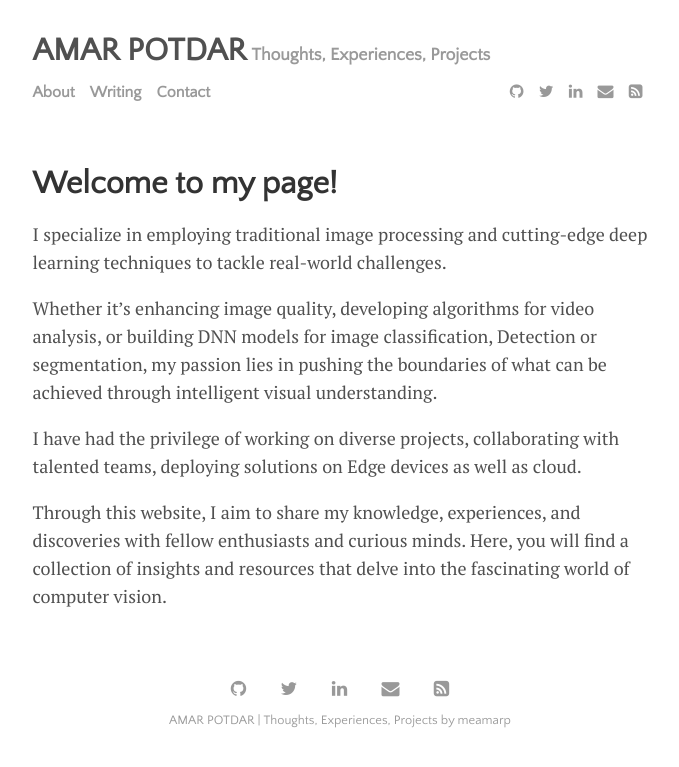
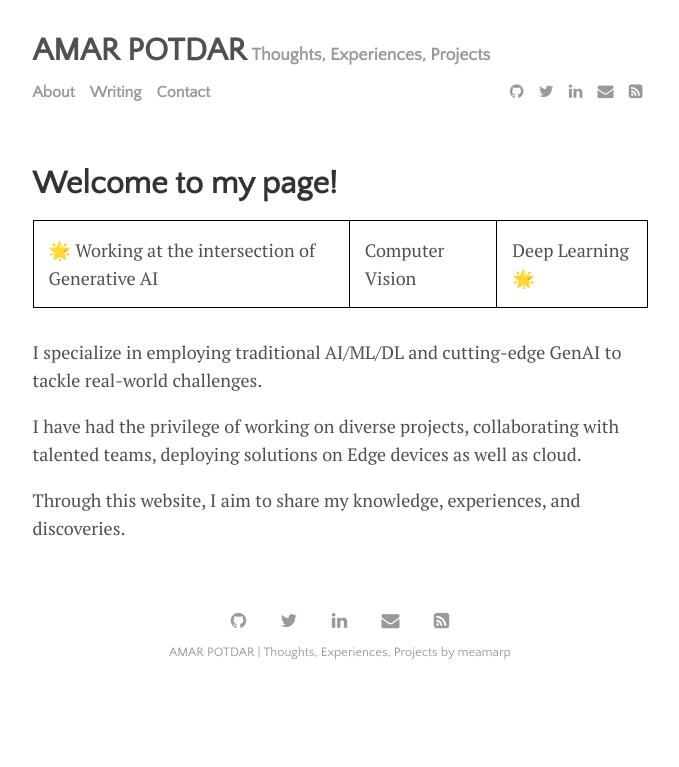
Before and after one commit to MeAmarP/meamarp.github.io, a Jekyll site: the page built from menu/about.md, in a window 1280 px wide. Shown: the top 767 px of the page, without its empty margins (300-979 px from the left). Built offline with Jekyll 4.4.1, drawn with Linux system fonts in a browser that asks for light colours.

Commit message:
minor updated

```diff
--- a/menu/about.md
+++ b/menu/about.md
@@ -4,10 +4,10 @@ title: Welcome to my page!
 permalink: /about
 ---
 
-I specialize in employing traditional image processing and cutting-edge deep learning techniques to tackle real-world challenges.
+🌟 Working at the intersection of Generative AI | Computer Vision | Deep Learning 🌟
 
-Whether it's enhancing image quality, developing algorithms for video analysis, or building DNN models for image classification, Detection or segmentation, my passion lies in pushing the boundaries of what can be achieved through intelligent visual understanding.
+I specialize in employing traditional AI/ML/DL and cutting-edge GenAI to tackle real-world challenges.
 
 I have had the privilege of working on diverse projects, collaborating with talented teams, deploying solutions on Edge devices as well as cloud.
 
-Through this website, I aim to share my knowledge, experiences, and discoveries with fellow enthusiasts and curious minds. Here, you will find a collection of insights and resources that delve into the fascinating world of computer vision.
+Through this website, I aim to share my knowledge, experiences, and discoveries.
```
